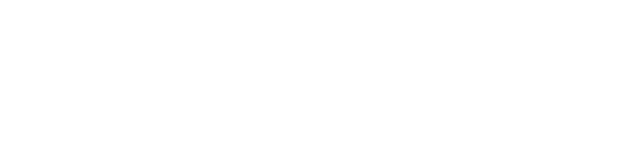
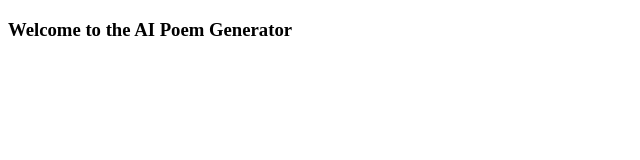
Before and after one commit to MamaKbubu/Poem-generator, a plain HTML site: page index.html in a window 1280 px wide. Shown: the whole page, without its empty margins (0-640 px from the left). Drawn offline with Linux system fonts and the light colour scheme.

Commit message:
New Repo

```diff
--- a/Poems/index.html
+++ b/index.html
@@ -1,15 +1,11 @@
 <!DOCTYPE html>
 <html lang="en">
-
 <head>
     <meta charset="UTF-8">
     <meta name="viewport" content="width=device-width, initial-scale=1.0">
-    <title>Poem Generators
-    </title>
+    <title>Poem Generator</title>
 </head>
-
 <body>
-
+    <h3>Welcome to the AI Poem Generator</h3>
 </body>
-
 </html>
```
